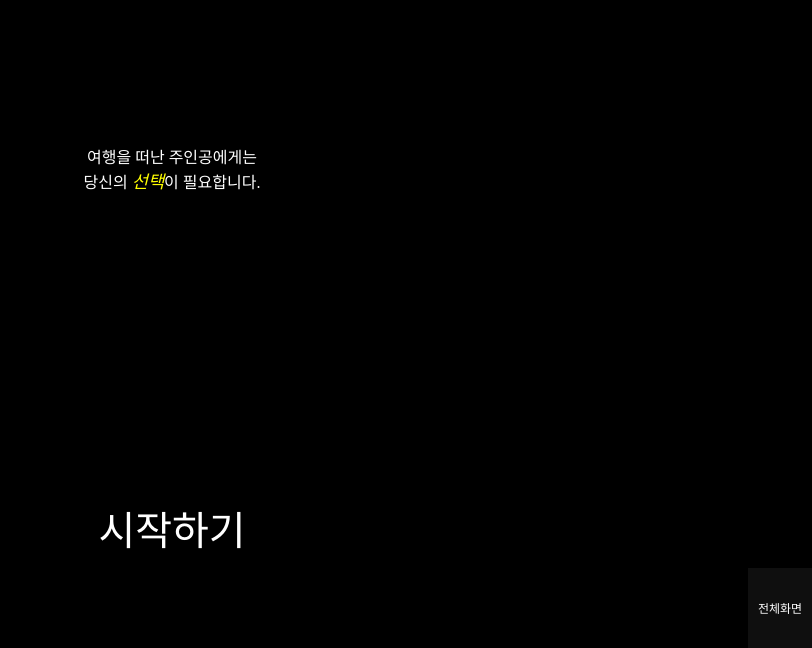
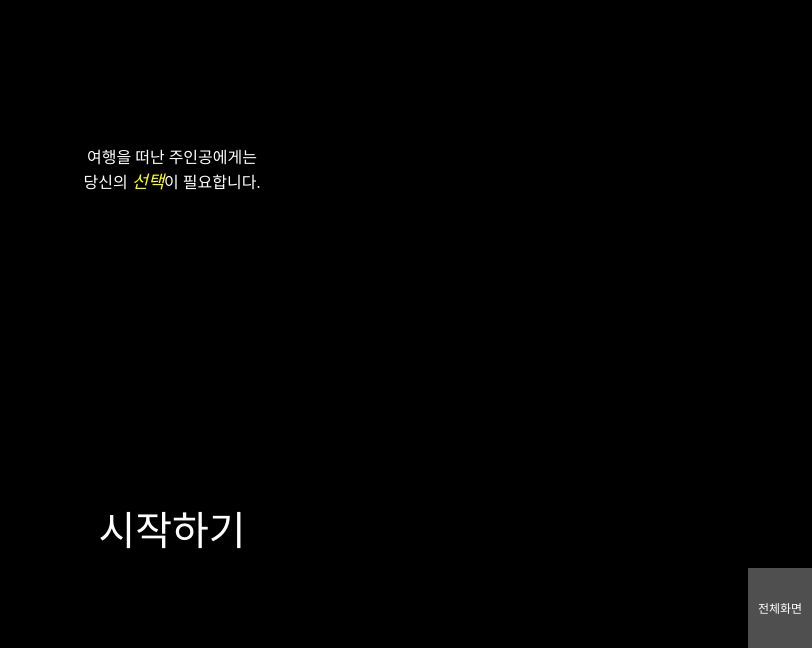
Before and after one commit to jugwangjin/SNS_STAR, a plain HTML site: page index.html in a window 1280 px wide. Shown: the part 152-800 px from the top of the page, without its empty margins (468-1280 px from the left). Drawn offline with nearby package versions, Linux system fonts and the light colour scheme; a web font is replaced by a local one.

Commit message:
change fullscreen button color

```diff
--- a/styles/style.css
+++ b/styles/style.css
@@ -33,7 +33,7 @@ body {
     position:fixed;
     width:5%;
     height:10%;
-    background-color: #0f0f0f;
+    background-color: #4f4f4f;
     padding:0;
     margin:0px;
     top:90%;
@@ -44,7 +44,7 @@ body {
     z-index: 5;
 }
 #fullscreenbutton:hover{
-    background: #8f8f8f;
+    background: #afafaf;
     color: #ffffff;
 }
 #currentvideo {
```
